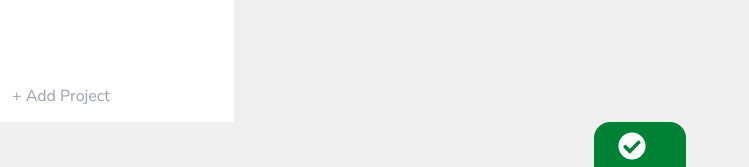
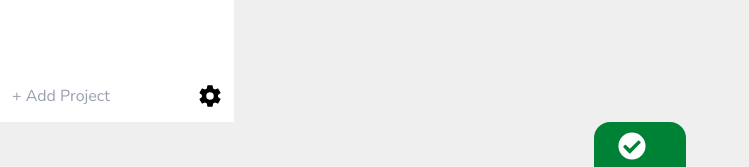
Before and after one commit to shr00m335/kanban-board, a React (Vite) app: page / in a window 1280 px wide. Shown: the part 678-845 px from the top of the page, without its empty margins (0-749 px from the left). Built offline with nearby package versions, Linux system fonts and the light colour scheme.

Commit message:
Added settings button

```diff
--- a/src/components/Sidebar.tsx
+++ b/src/components/Sidebar.tsx
@@ -1,7 +1,7 @@
 import { invoke } from "@tauri-apps/api/core";
 import { useAtom, useSetAtom } from "jotai";
 import React from "react";
-import { IoArrowBack } from "react-icons/io5";
+import { IoArrowBack, IoSettingsSharp } from "react-icons/io5";
 import { CommandResult } from "../models/commandResult";
 import { BoardModel, ProjectModel } from "../models/project";
 import {
@@ -379,12 +379,18 @@ const Sidebar = ({
             onBlur={onAddItemInputBlur}
           />
         </div>
+        <div className="flex">
           <button
             className="text-left px-3 my-auto text-gray-400 select-none hover:text-gray-600"
             onClick={onCreateBtnClick}
           >
             + Add {openedProject === null ? "Project" : "Board"}
           </button>
+          <IoSettingsSharp
+            className="ml-auto mr-3 my-auto cursor-pointer hover:text-black/50"
+            size={24}
+          />
+        </div>
       </div>
       {showContextMenu && (
         <ContextMenu
```
Lines whose indentation alone changed are shown as unchanged.
